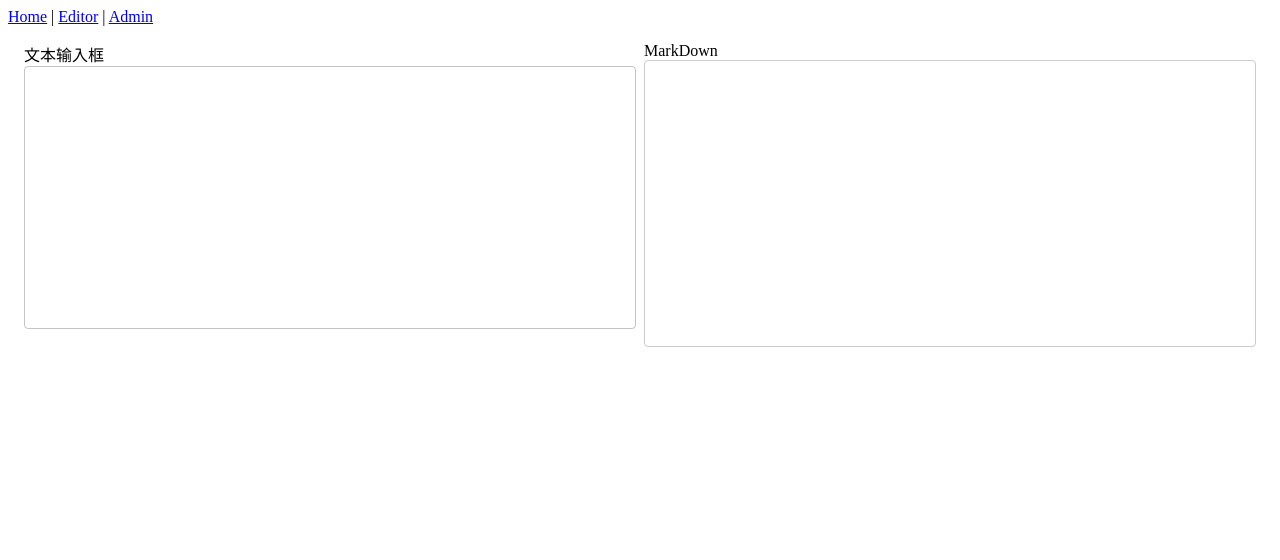
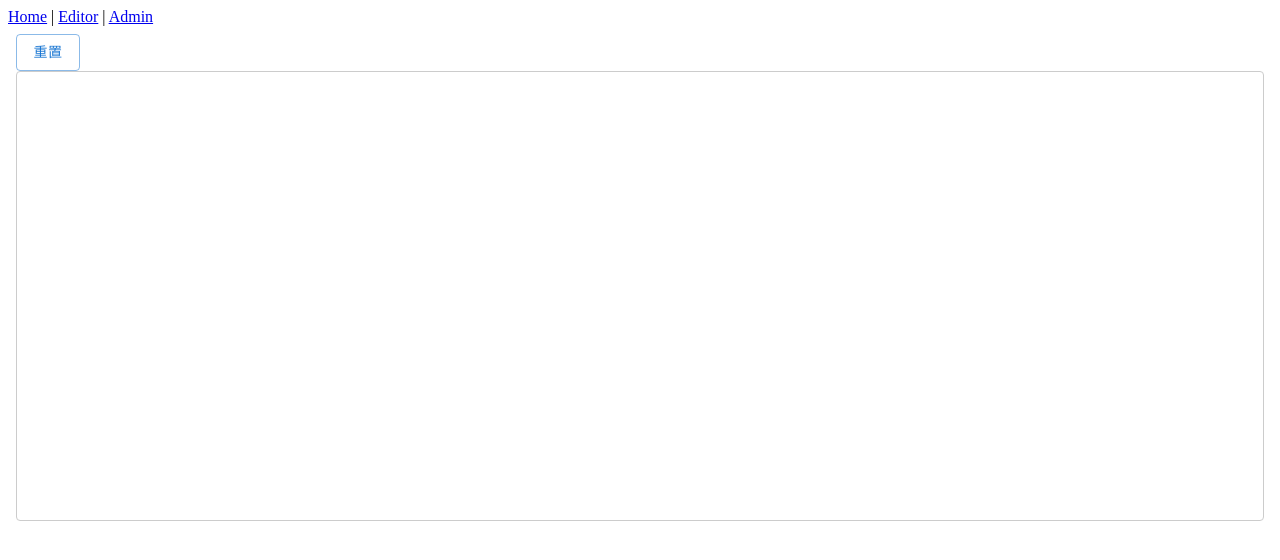
Before and after one commit to lienze87/raiden, a Next.js app: page / in a window 1280 px wide. Shown: the top 560 px of the page. Built offline with nearby package versions, Linux system fonts and the light colour scheme.

Commit message:
feat: 新增画板组件

```diff
--- /dev/null
+++ b/src/components/white-board/index.tsx
@@ -0,0 +1,165 @@
+import { useEffect, useRef, useState } from "react";
+import Button from "@mui/material/Button";
+import "./main.css";
+
+export default function WhiteBoard() {
+  const [url, setUrl] = useState("");
+  const [canvasWidth, setCanvasWidth] = useState(600);
+  const [canvasHeight, setCanvasHeight] = useState(400);
+
+  let myWhiteBoard = useRef<HTMLDivElement | null>(null);
+  let myCanvas = useRef<HTMLCanvasElement | null>(null);
+
+  useEffect(() => {
+    if (myWhiteBoard.current) {
+      setCanvasWidth(myWhiteBoard.current.clientWidth);
+      setCanvasHeight(myWhiteBoard.current.clientHeight);
+    }
+    if (myCanvas.current) {
+      const ctx = myCanvas.current.getContext("2d");
+      if (!ctx) return;
+      initHandler(myCanvas.current, ctx);
+    }
+  }, []);
+
+  function initHandler(
+    myCanvas: HTMLCanvasElement,
+    ctx: CanvasRenderingContext2D
+  ) {
+    // Set Background Color
+    ctx.fillStyle = "#fff";
+    ctx.fillRect(0, 0, myCanvas.width, myCanvas.height);
+
+    // Mouse Event Handlers
+
+    let isDown = false;
+    let canvasX = 0;
+    let canvasY = 0;
+    ctx.lineWidth = 4;
+
+    const mouseDraw = {
+      mousedown: function (evt: MouseEvent) {
+        isDown = true;
+        ctx.beginPath();
+        const scrollTop = window.scrollY;
+        canvasX = evt.pageX - myCanvas.getBoundingClientRect().left;
+        canvasY = evt.pageY - myCanvas.getBoundingClientRect().top - scrollTop;
+        ctx.moveTo(canvasX, canvasY);
+      },
+      mousemove: function (evt: MouseEvent) {
+        if (isDown !== false) {
+          const scrollTop = window.scrollY;
+          canvasX = evt.pageX - myCanvas.getBoundingClientRect().left;
+          canvasY =
+            evt.pageY - myCanvas.getBoundingClientRect().top - scrollTop;
+          ctx.lineTo(canvasX, canvasY);
+          ctx.strokeStyle = "#000";
+          ctx.stroke();
+        }
+      },
+      mouseup: function (evt: MouseEvent) {
+        isDown = false;
+        ctx.closePath();
+      },
+      mouseleave: function (evt: MouseEvent) {
+        isDown = false;
+        ctx.closePath();
+      },
+    };
+
+    // Mouse Events
+    myCanvas.addEventListener("mousedown", mouseDraw.mousedown, false);
+    myCanvas.addEventListener("mouseup", mouseDraw.mouseup, false);
+    myCanvas.addEventListener("mousemove", mouseDraw.mousemove, false);
+    myCanvas.addEventListener("mouseleave", mouseDraw.mouseleave, false);
+
+    // Touch Events Handlers
+    const touchDraw = {
+      started: false,
+      start: function (evt: TouchEvent) {
+        ctx.beginPath();
+        const scrollTop = window.scrollY;
+        canvasX = evt.touches[0].pageX - myCanvas.getBoundingClientRect().left;
+        canvasY =
+          evt.touches[0].pageY -
+          myCanvas.getBoundingClientRect().top -
+          scrollTop;
+
+        ctx.moveTo(canvasX, canvasY);
+        this.started = true;
+      },
+      move: function (evt: TouchEvent) {
+        evt.preventDefault();
+
+        if (this.started) {
+          const scrollTop = window.scrollY;
+          canvasX =
+            evt.touches[0].pageX - myCanvas.getBoundingClientRect().left;
+          canvasY =
+            evt.touches[0].pageY -
+            myCanvas.getBoundingClientRect().top -
+            scrollTop;
+
+          ctx.lineTo(canvasX, canvasY);
+          ctx.strokeStyle = "#000";
+          ctx.stroke();
+        }
+      },
+      end: function (evt: TouchEvent) {
+        this.started = false;
+      },
+    };
+
+    // Touch Events
+    myCanvas.addEventListener("touchstart", touchDraw.start, false);
+    myCanvas.addEventListener("touchend", touchDraw.end, false);
+    myCanvas.addEventListener("touchmove", touchDraw.move, false);
+
+    // Disable Page Move
+    document.body.addEventListener(
+      "touchmove",
+      function (evt) {
+        evt.stopPropagation();
+      },
+      false
+    );
+  }
+
+  const handleReset = () => {
+    const ctx = myCanvas.current?.getContext("2d");
+    if (!ctx) return;
+    ctx.fillStyle = "#fff";
+    ctx.fillRect(
+      0,
+      0,
+      myCanvas.current?.width || canvasWidth,
+      myCanvas.current?.height || canvasHeight
+    );
+  };
+
+  const handlePreview = () => {
+    const ctx = myCanvas.current?.getContext("2d");
+    if (!ctx) return;
+    // 默认png/base64
+    let imgUrl = myCanvas.current?.toDataURL() || "";
+    setUrl(imgUrl);
+  };
+
+  return (
+    <div className="white-board">
+      <div className="action-bar">
+        <Button variant="outlined" onClick={handleReset}>
+          重置
+        </Button>
+      </div>
+      <div className="white-board-content" ref={myWhiteBoard}>
+        <canvas
+          id="my-canvas"
+          width={canvasWidth}
+          height={canvasHeight}
+          ref={myCanvas}
+        />
+      </div>
+    </div>
+  );
+}
--- /dev/null
+++ b/src/components/white-board/main.css
@@ -0,0 +1,13 @@
+.white-board {
+  position: relative;
+}
+
+.white-board-content {
+  padding: 10px;
+  border: 1px solid #ccc;
+  border-radius: 4px;
+}
+
+#my-canvas {
+  cursor: crosshair;
+}
--- a/src/pages/index.tsx
+++ b/src/pages/index.tsx
@@ -1,11 +1,10 @@
-import { useState } from "react";
 import Box from "@mui/material/Box";
-import Editor from "@/components/editor/index";
+import WhiteBoard from "@/components/white-board/index";
 
 export default function MainApp() {
   return (
     <Box className="container" sx={{ padding: 1 }}>
-      <Editor />
+      <WhiteBoard />
     </Box>
   );
 }
```
